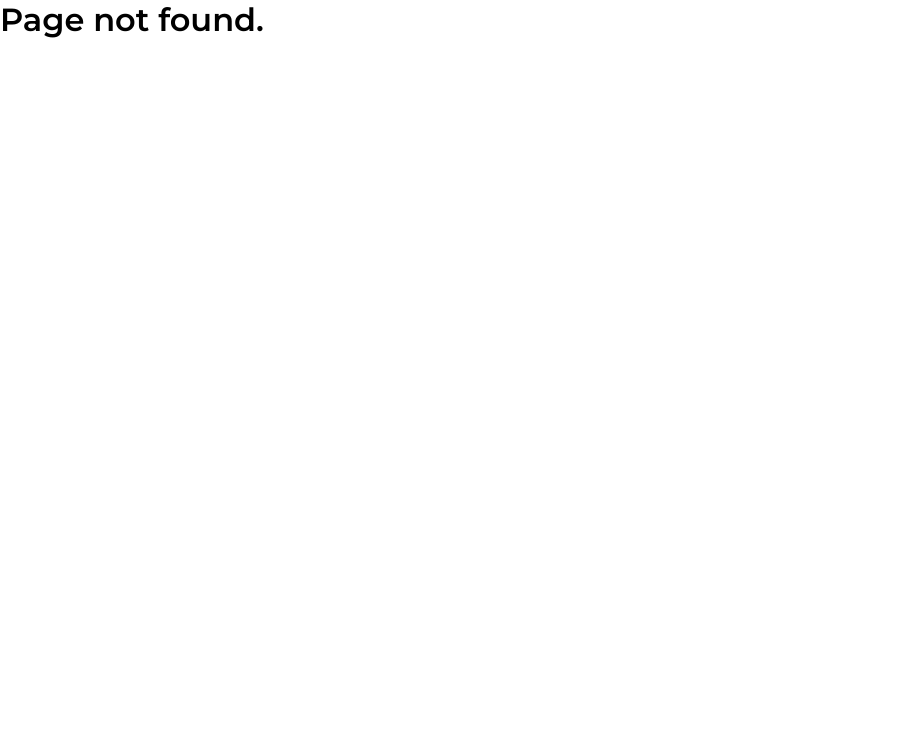
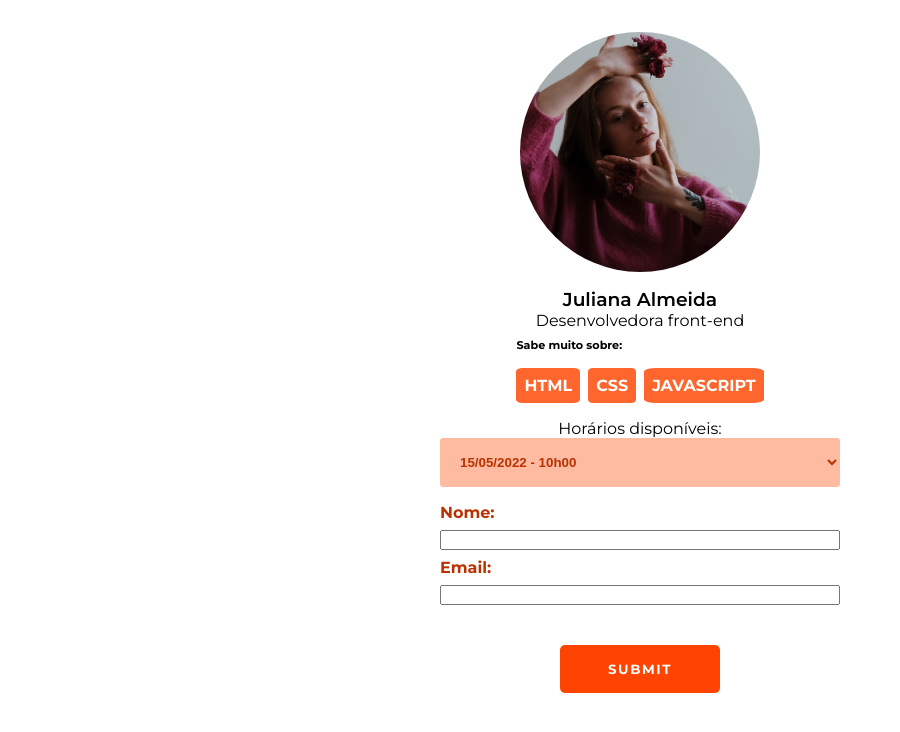
Before and after one commit to SQUAD-34-FCamara/Frontend, a React (Create React App) app: page /mentor in a window 1280 px wide. Before the commit this address had no page. Shown: the top 732 px of the page, without its empty margins (0-900 px from the left). Built offline with nearby package versions, Linux system fonts and the light colour scheme.

Commit message:
adicionando tela de detalhes do mentor

```diff
--- /dev/null
+++ b/src/components/MentorInformations/index.js
@@ -0,0 +1,65 @@
+
+import foto from '../../Assets/foto-teste.jpg';
+import Select from 'react-select';
+import React from 'react';
+
+import * as S from './styles';
+
+
+
+
+export default function MentorInformations() {
+
+
+    return (
+        <>
+            <S.Container>
+                <S.MentorDetail>
+                    <img src={foto}></img>
+                    <h3>Juliana Almeida</h3>
+                    <p>Desenvolvedora front-end</p>
+                    <p className='presentation'>Sabe muito sobre:</p>
+                    <div className='tasks'>
+                        <div className='item-tasks'>HTML</div>
+                        <div className='item-tasks'>CSS</div>
+                        <div className='item-tasks'>JavaScript</div>
+                    </div>
+
+
+                </S.MentorDetail>
+                <S.MentorTimer>
+                    <div className='timer'>
+                            <div className='hour'>
+                                <label for="hour-select">Horários disponíveis:</label>
+                                <select
+                                    name="hour-select"
+                                    id="hour-select"
+                                    form="mentor-hour"
+                                    className='select-hour'>
+                                    <option value="1">15/05/2022 - 10h00</option>
+                                    <option value="2">16/05/2022 - 15h00</option>
+                                    <option value="3">16/05/2022 - 14h00</option>
+                                </select>
+                            </div>
+                        <form id="mentor-hour">
+                            <label for="name">Nome:</label>
+                            <input type="text" id="name" name="name"/>
+                            <label for="name">Email:</label>
+                            <input type="email" id="email" name="email"/>
+
+                            <input type="submit" className='submit'></input>
+
+
+
+                        </form>
+
+
+                    </div>
+
+                </S.MentorTimer>
+
+
+            </S.Container>
+        </>
+    );
+}
--- /dev/null
+++ b/src/components/MentorInformations/styles.js
@@ -0,0 +1,151 @@
+import styled from 'styled-components';
+
+export const Container = styled.div`
+    display: flex;
+    flex-direction: column;
+    align-items: center;
+    justify-content: center;
+    margin-top: 2rem;
+    max-width: 100vw;
+    width: 100%;
+    background-color: var(--background);
+    overflow: hidden;
+
+
+
+
+`
+
+export const MentorDetail = styled.div`
+    display: flex;
+    flex-direction: column;
+    align-items: center;
+    justify-content: center;
+   img {
+       border-radius: 50%;
+       width: 10rem;
+       height: 10rem;
+       object-fit:cover;
+   }
+   h3 {
+       margin-top: 1rem;
+   }
+   .presentation{
+       align-self: flex-start;
+       font-size: 0.7rem;
+       font-weight: bold;
+       margin-top: 0.5rem;
+   }
+   .tasks{
+       display: flex;
+       margin-top: 1rem;
+       align-items: center;
+       gap: 0.5rem;
+       justify-content: space-between;
+       flex-direction: row;
+       .item-tasks{
+           padding: 0.5rem;
+           background-color:  #FE662E;
+           border-radius: 10%;
+           text-transform: uppercase;
+           font-weight: bold;
+           color: white;
+       }
+
+   }
+
+   @media (min-width: 768px) {
+       img{
+           height: 15rem;
+           width: 15rem;
+       }
+    }
+
+
+
+`
+
+export const MentorTimer = styled.div `
+
+    display: flex;
+    flex-direction: column;
+    align-items: center;
+    justify-content: center;
+
+
+
+    .hour{
+        display: flex;
+        flex-direction: column;
+        margin-top: 1rem;
+        align-items: center;
+        select{
+            align-items: center;
+            background-color:#FEBBA2;
+            border-radius: 0.2rem;
+            color: #B93200;
+            font-weight: bold;
+            padding: 1rem;
+            width: 40vh;
+            border: none;
+        }
+    }
+    #mentor-hour{
+        display: flex;
+        gap:0.5rem;
+        flex-direction: column;
+        width: 40vh;
+        margin-top: 1rem;
+        font-weight: bold;
+        color: #B93200;
+
+
+        .submit{
+            width: 20vh;
+            margin-top: 2rem;
+            align-self: center;
+            background-color: #fe4400;
+            border: none;
+            padding: 1rem;
+            border-radius: 5px;
+            text-transform: uppercase;
+            color: white;
+            font-weight: bold;
+            letter-spacing: 0.1rem;
+
+            :hover{
+                background-color: #B93200;
+            }
+        }
+    }
+
+    @media (max-width: 344px) {
+        #mentor-hour{
+            margin-left: 1rem;
+            width: 30vh;
+        }
+        .hour{
+            select{
+            margin-left: 1rem;
+            width: 30vh;
+        }
+
+        }
+        }
+
+    @media (min-width: 768px){
+        #mentor-hour{
+            //margin-left: 1rem;
+            width: 50vh;
+        }
+        .hour{
+            select{
+            //margin-left: 1rem;
+            width: 50vh;
+        }
+
+        }
+    }
+
+
+`
--- /dev/null
+++ b/src/pages/MentorDetail/index.js
@@ -0,0 +1,13 @@
+import MentorInformations from "../../components/MentorInformations";
+
+
+
+
+export default function MentorDetail() {
+
+    return (
+      <>
+        <MentorInformations/>
+      </>
+    );
+  }
--- a/src/routes.js
+++ b/src/routes.js
@@ -1,13 +1,14 @@
 import { Route, Routes as MyRoutes } from 'react-router-dom';
 
 import Home from './pages/Home';
-import Test from './pages/Test';
+
+import MentorDetail from './pages/MentorDetail';
 
 const Routes = () => {
   return (
       <MyRoutes>
         <Route path="/" element={<Home />} />
-        <Route path="/test" element={<Test />} />
+        <Route path="/mentor" element={<MentorDetail />} />
 
         <Route path='*' element={<h1>Page not found.</h1>} />
       </MyRoutes>
```
Also changed, not shown: src/Assets/foto-teste.jpg (added), 1 other file (tests, documents, lock files or other folders).
